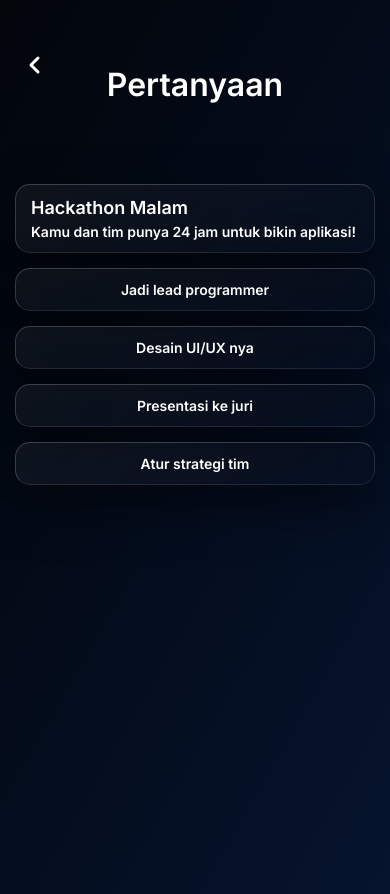
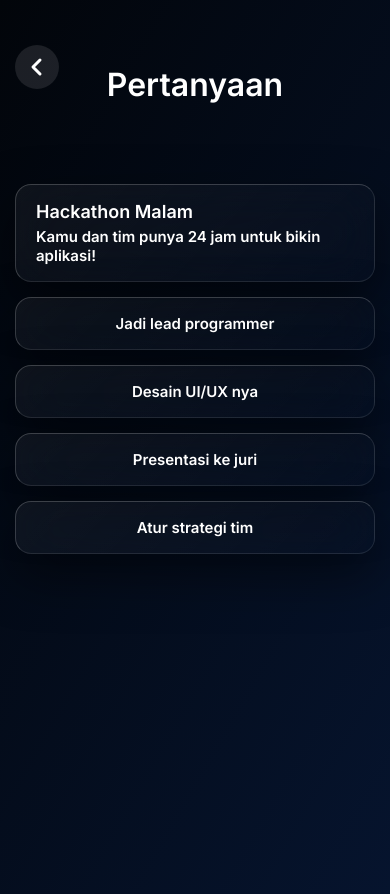
Before and after one commit to landecto25d-creator/PU-WEB, a plain HTML site: page page2.html in a window 390 px wide. Drawn offline with Linux system fonts and the light colour scheme.

Commit message:
webNative

```diff
--- a/style.css
+++ b/style.css
@@ -2,6 +2,7 @@
     margin: 0;
     padding: 0;
     box-sizing: border-box;
+    -webkit-tap-highlight-color: transparent;
 }
 
 html, body {
@@ -9,11 +10,16 @@ html, body {
     padding-bottom: 20px;
     width: 100%;
     min-height: 100vh;
+    min-height: 100dvh;
+    -webkit-text-size-adjust: 100%;
+    text-size-adjust: 100%;
+    touch-action: manipulation;
 }
 
 .main {
     background: linear-gradient(120deg, #02050a 0%, #06142e 100%);
     min-height: 100vh;
+    min-height: 100dvh;
     font-family: "Inter", sans-serif;
     font-optical-sizing: auto;
     font-style: normal;
@@ -39,10 +45,13 @@ html, body {
     transition: all 0.4s ease;
     overflow: hidden;
     cursor: pointer;
+    background: rgba(255,255,255,0.1);
+    border-radius: 50%;
 }
 
 .btn-back:hover {
     transform: scale(1.1);
+    background: rgba(255,255,255,0.2);
 }
 
 .question-container {
@@ -50,6 +59,7 @@ html, body {
     max-width: 800px;
     margin-top: 60px;
     animation: fadeIn 0.5s ease-in-out;
+    padding-bottom: 40px;
 }
 
 @keyframes fadeIn {
@@ -101,6 +111,8 @@ html, body {
     margin-top: 0;
     text-align: center;
     cursor: pointer;
+    user-select: none;
+    -webkit-user-select: none;
 }
 
 a {
@@ -117,14 +129,17 @@ a {
     color: hsl(0, 0%, 100%);
 }
 
-.button:hover {
-    transform: translateY(-4px);
-    box-shadow: 0 30px 50px rgba(0, 0, 0, 0.6);
-    background: rgba(255, 255, 255, 0.1);
+@media (hover: hover) {
+    .button:hover {
+        transform: translateY(-4px);
+        box-shadow: 0 30px 50px rgba(0, 0, 0, 0.6);
+        background: rgba(255, 255, 255, 0.1);
+    }
 }
 
 .button:active {
     transform: scale(0.98);
+    background: rgba(255, 255, 255, 0.2);
 }
 
 @media (max-width: 768px) {
@@ -135,8 +150,8 @@ a {
     .btn-back {
         top: 15px;
         left: 15px;
-        width: 40px;
-        height: 40px;
+        width: 44px;
+        height: 44px;
     }
 
     .judul {
@@ -144,8 +159,8 @@ a {
     }
 
     .textBox, .button {
-        font-size: 14px;
-        padding: 12px 15px;
+        font-size: 15px;
+        padding: 16px 20px;
     }
 
     .boxTitle {
@@ -160,6 +175,6 @@ a {
 
     .textBox, .button {
         width: 100%;
-        border-radius: 15px;
+        border-radius: 16px;
     }
 }
```
